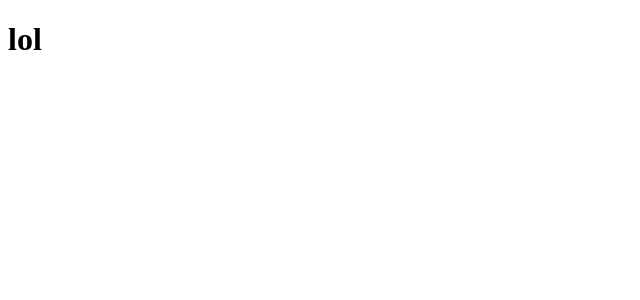
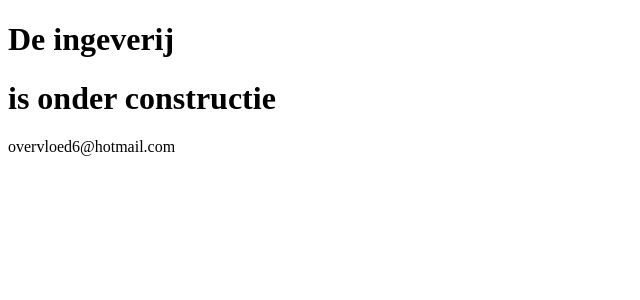
Before and after one commit to Mishaah/ingeverij, a Vue app: page / in a window 1280 px wide. Shown: the top 300 px of the page, without its empty margins (0-640 px from the left). Built offline with nearby package versions, Linux system fonts and the light colour scheme.

Commit message:
modified:   src/views/home.vapor.vue

```diff
--- a/src/views/home.vapor.vue
+++ b/src/views/home.vapor.vue
@@ -1,5 +1,7 @@
 <template>
-<h1>lol</h1>
+<h1>De ingeverij</h1>
+<h1>is onder constructie</h1>
+<p>overvloed6@hotmail.com</p>
 </template>
 
 <script setup>
```
